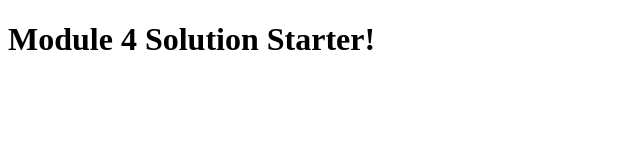
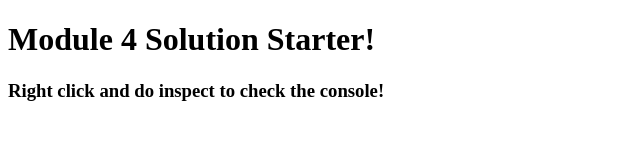
Before and after one commit to himajahp/coursera-front-end, a plain HTML site: page module4-solution/index.html in a window 1280 px wide. Shown: the whole page, without its empty margins (0-640 px from the left). Drawn offline with Linux system fonts and the light colour scheme.

Commit message:
added warning message on the front page

```diff
--- a/module4-solution/index.html
+++ b/module4-solution/index.html
@@ -9,5 +9,6 @@
 </head>
 <body>
   <h1>Module 4 Solution Starter!</h1>
+  <h3>Right click and do inspect to check the console!</h3>
 </body>
 </html>
```
